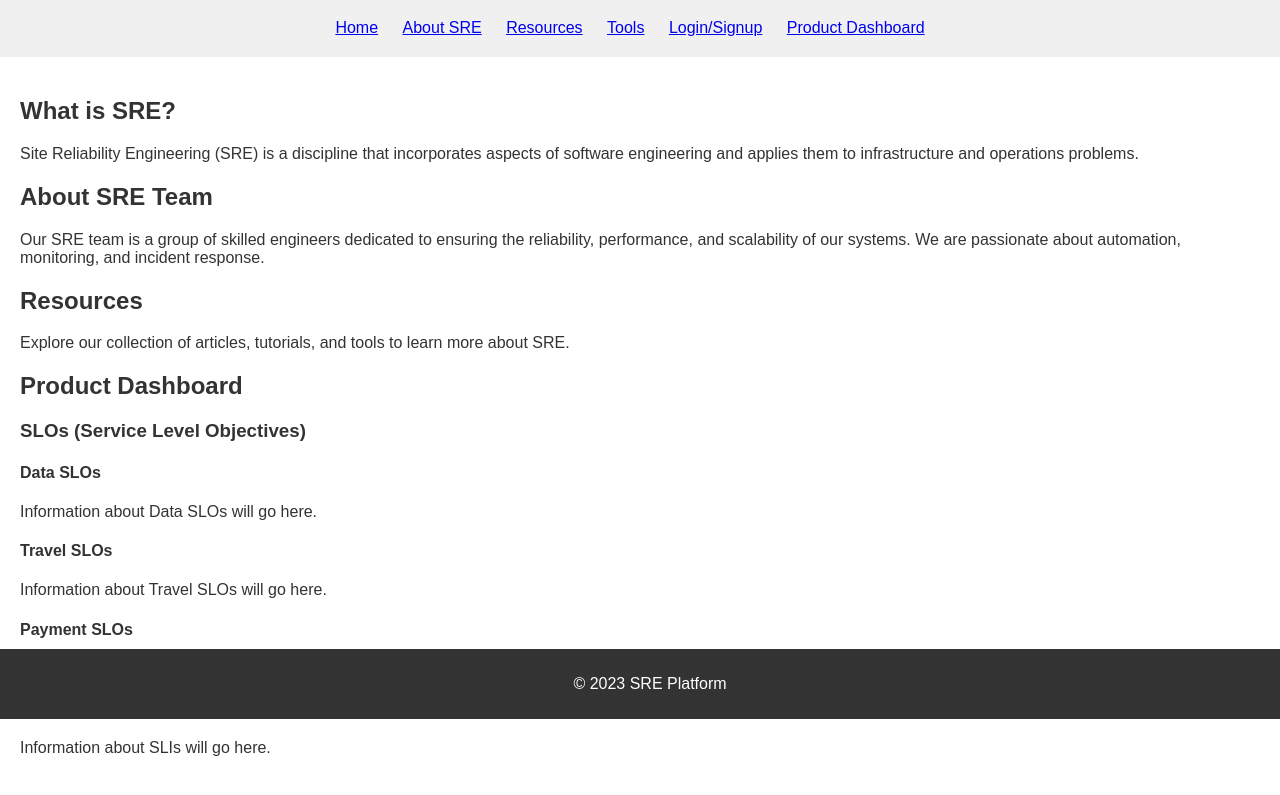
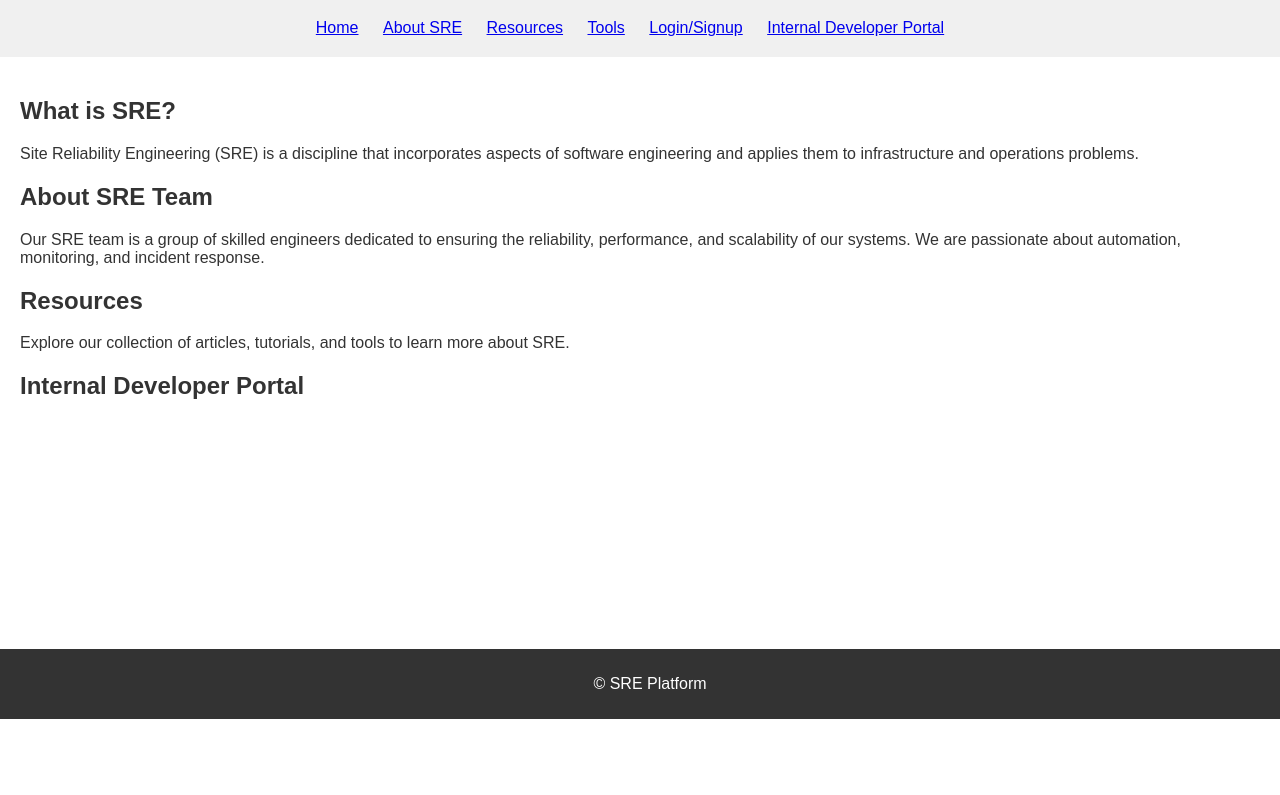
Before and after one commit to pavandesai04/Pavan-Projects, a plain HTML site: page Website/index.html in a window 1280 px wide. Shown: the part 81-876 px from the top of the page. After the commit the page ends 800 px from the top, so only its background shows below. Drawn offline with Linux system fonts and the light colour scheme.

Commit message:
Added IDP

```diff
--- a/Website/index.html
+++ b/Website/index.html
@@ -13,7 +13,7 @@
         <li><a href="#">Resources</a></li>
         <li><a href="#">Tools</a></li>
         <li><a href="#">Login/Signup</a></li>
-	<li><a href="#dashboard">Product Dashboard</a></li>
+	<li><a href="#dashboard">Internal Developer Portal</Portal></a></li>
       </ul>
     </nav>
   </header>
@@ -25,36 +25,17 @@
     <h2>About SRE Team</h2>
     <p>Our SRE team is a group of skilled engineers dedicated to ensuring the reliability, performance, and scalability of our systems. We are passionate about automation, monitoring, and incident response. </p>
   </section>
-  <section id="res">
+  <section id="Resources">
     <h2>Resources</h2>
     <p>Explore our collection of articles, tutorials, and tools to learn more about SRE.</p>
   </section>
   <section id="dashboard">
-    <h2>Product Dashboard</h2>
+    <h2>Internal Developer Portal</h2>
 
-  <h3>SLOs (Service Level Objectives)</h3>
-
-  <section id="data-slo">
-    <h4>Data SLOs</h4>
-    <p>Information about Data SLOs will go here.</p>
-  </section>
-
-  <section id="travel-slo">
-    <h4>Travel SLOs</h4>
-    <p>Information about Travel SLOs will go here.</p>
-  </section>
-
-  <section id="payment-slo">
-    <h4>Payment SLOs</h4>
-    <p>Information about Payment SLOs will go here.</p>
-  </section>
-
-  <h3>SLIs (Service Level Indicators)</h3>
-  <p>Information about SLIs will go here.</p>
 </section>
   </section> </main>
   <footer>
-    <p>&copy; 2023 SRE Platform</p>
+    <p>&copy; SRE Platform</p>
   </footer>
   <script src="script.js"></script> </body>
 </html>
```
